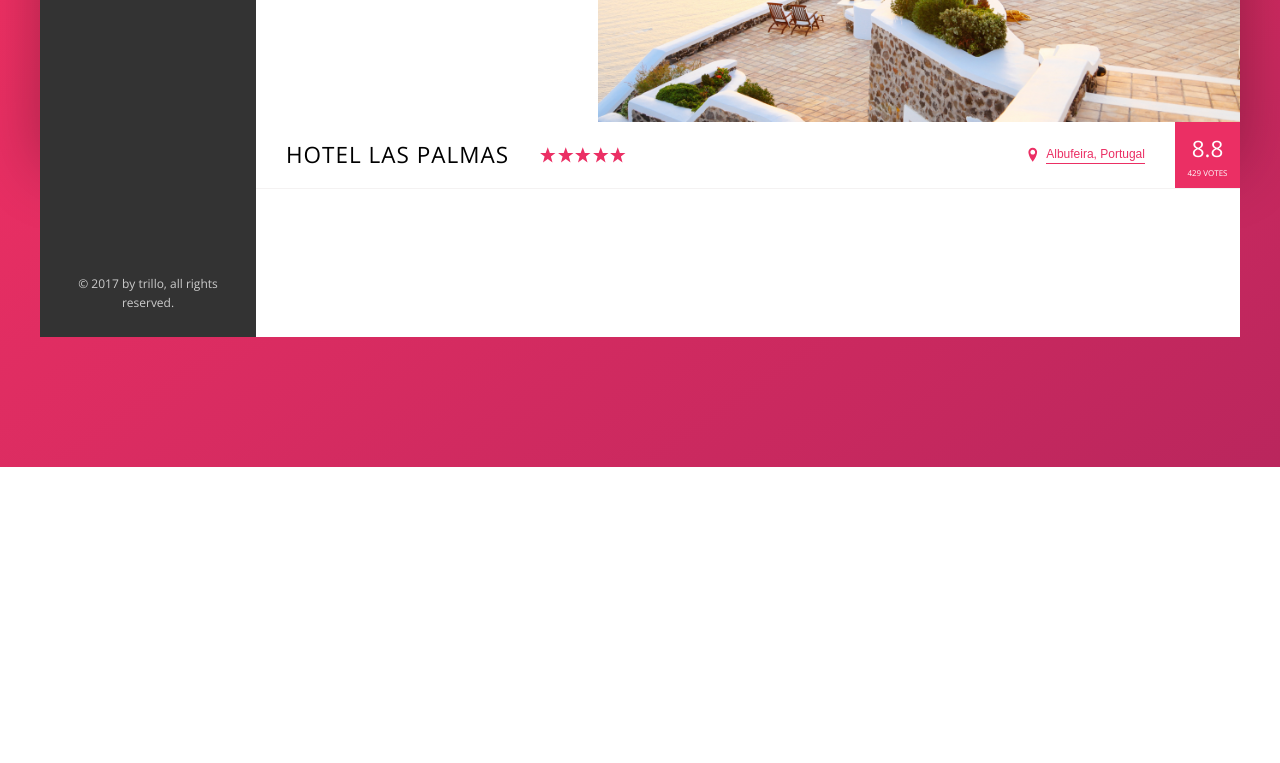
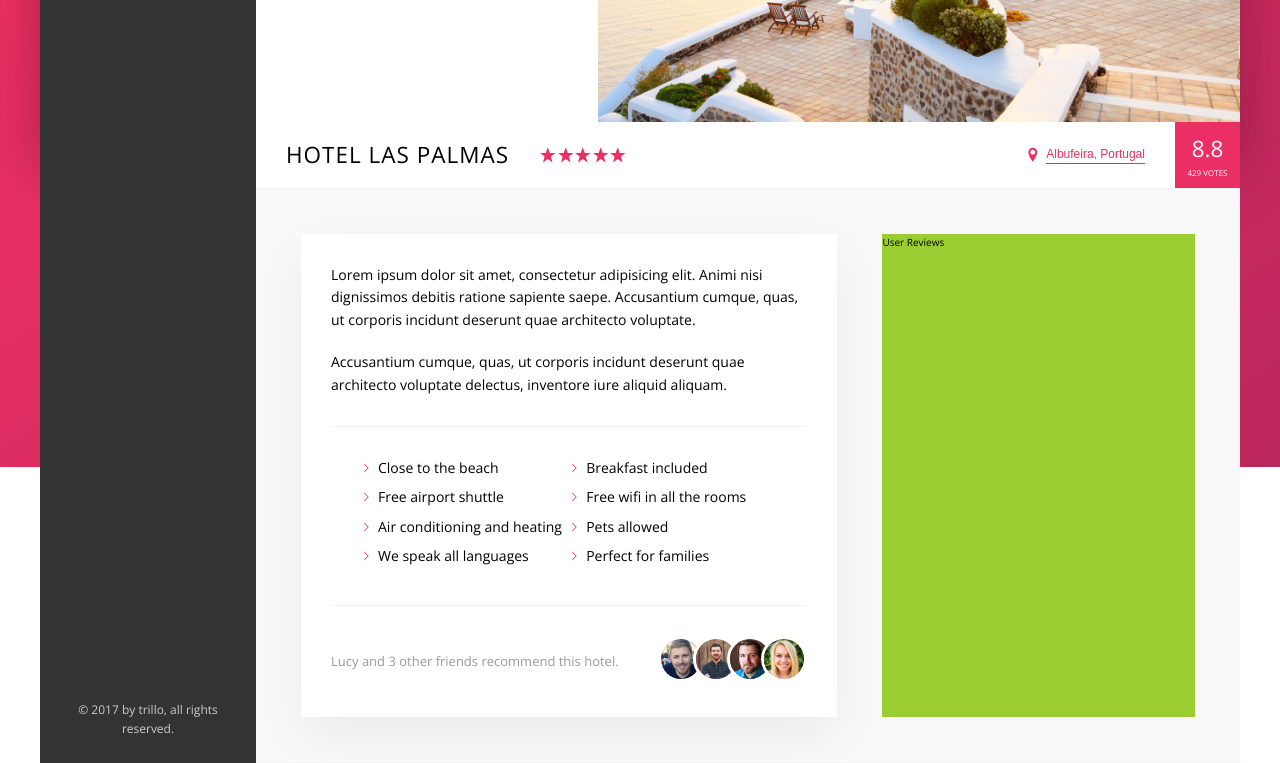
Before and after one commit to DaTaha317/Trillo, a website: page index.html in a window 1280 px wide. Shown: the part 413-1176 px from the top of the page. Before the commit the page ends 880 px from the top, so only its background shows below. Drawn offline with nearby package versions, Linux system fonts and the light colour scheme.

Commit message:
Description Section

```diff
--- a/index.html
+++ b/index.html
@@ -158,6 +158,64 @@
               <div class="overview__rating-count">429 votes</div>
             </div>
           </div>
+
+          <div class="detail">
+            <div class="description">
+              <p class="paragraph">
+                Lorem ipsum dolor sit amet, consectetur adipisicing elit. Animi
+                nisi dignissimos debitis ratione sapiente saepe. Accusantium
+                cumque, quas, ut corporis incidunt deserunt quae architecto
+                voluptate.
+              </p>
+
+              <p class="paragraph">
+                Accusantium cumque, quas, ut corporis incidunt deserunt quae
+                architecto voluptate delectus, inventore iure aliquid aliquam.
+              </p>
+
+              <ul class="list">
+                <li class="list__item">Close to the beach</li>
+                <li class="list__item">Breakfast included</li>
+                <li class="list__item">Free airport shuttle</li>
+                <li class="list__item">Free wifi in all the rooms</li>
+                <li class="list__item">Air conditioning and heating</li>
+                <li class="list__item">Pets allowed</li>
+                <li class="list__item">We speak all languages</li>
+                <li class="list__item">Perfect for families</li>
+              </ul>
+
+              <div class="recommend">
+                <p class="recommend__count">
+                  Lucy and 3 other friends recommend this hotel.
+                </p>
+
+                <div class="recommend__friends">
+                  <img
+                    src="img/user-3.jpg"
+                    alt="Friend 1"
+                    class="recommend__photo"
+                  />
+                  <img
+                    src="img/user-4.jpg"
+                    alt="Friend 2"
+                    class="recommend__photo"
+                  />
+                  <img
+                    src="img/user-5.jpg"
+                    alt="Friend 3"
+                    class="recommend__photo"
+                  />
+                  <img
+                    src="img/user-6.jpg"
+                    alt="Friend 4"
+                    class="recommend__photo"
+                  />
+                </div>
+              </div>
+            </div>
+
+            <div class="user-reviews">User Reviews</div>
+          </div>
         </main>
       </div>
     </div>
--- a/sass/_base.scss
+++ b/sass/_base.scss
@@ -15,6 +15,10 @@
 
   // SHADOW BOX
   --shadow-dark: 0 2rem 6rem rgba(0, 0, 0, 0.3);
+  --shadow-light: 0 2rem 5rem rgba(0, 0, 0, 0.06);
+
+  // Border
+  --line: 1px solid var(--color-grey-light-2);
 }
 
 * {
--- a/sass/_components.scss
+++ b/sass/_components.scss
@@ -206,7 +206,7 @@
 .overview {
   display: flex;
   align-items: center;
-  border-bottom: 1px solid var(--color-grey-light-2);
+  border-bottom: var(--line);
 
   &__heading {
     font-size: 2.25rem;
@@ -302,3 +302,74 @@
     box-shadow: none;
   }
 }
+
+// ####################################################
+// Paragraph
+.paragraph:not(:last-of-type) {
+  margin-bottom: 2rem;
+}
+
+// ####################################################
+// List
+.list {
+  list-style: none;
+  margin: 3rem 0;
+  padding: 3rem;
+  border-top: var(--line);
+  border-bottom: var(--line);
+
+  display: flex;
+  flex-wrap: wrap;
+
+  &__item {
+    flex: 0 0 50%;
+    margin-bottom: 0.7rem;
+  }
+
+  &__item::before {
+    content: "";
+    display: inline-block;
+    height: 1rem;
+    width: 1rem;
+    margin-right: 0.7rem;
+
+    // Older Browsers
+    // background-image: url(../img/chevron-thin-right.svg);
+    // background-size: cover;
+
+    // Newer browsers - Masks
+    background-color: var(--color-primary);
+    -webkit-mask-image: url(../img/chevron-thin-right.svg);
+    -webkit-mask-size: cover;
+    mask-size: cover;
+    mask-image: url(../img/chevron-thin-right.svg);
+  }
+}
+
+// ####################################################
+// Recommend
+.recommend {
+  font-size: 1.3rem;
+  color: var(--color-grey-dark-3);
+  display: flex;
+  align-items: center;
+
+  &__count {
+  }
+
+  &__friends {
+    margin-left: auto;
+  }
+
+  &__photo {
+    box-sizing: content-box;
+    height: 4rem;
+    width: 4rem;
+    border-radius: 50%;
+    border: 3px solid #fff;
+
+    &:not(:last-child) {
+      margin-right: -1.5rem;
+    }
+  }
+}
--- a/sass/_layout.scss
+++ b/sass/_layout.scss
@@ -9,7 +9,7 @@
 .header {
   height: 7rem;
   background-color: #fff;
-  border-bottom: 1px solid var(--color-grey-light-2);
+  border-bottom: var(--line);
 
   display: flex;
   justify-content: space-between;
@@ -32,8 +32,26 @@
 
 .hotel-view {
   background-color: #fff;
-
-  height: 60rem;
-
   flex: 1;
 }
+
+.detail {
+  display: flex;
+  padding: 4.5rem;
+  background-color: var(--color-grey-light-1);
+  border-bottom: var(--line);
+}
+
+.description {
+  font-size: 1.4rem;
+  background-color: #fff;
+  box-shadow: var(--shadow-light);
+  padding: 3rem;
+  flex: 0 0 60%;
+  margin-right: 4.5rem;
+}
+
+.user-reviews {
+  background-color: yellowgreen;
+  flex: 1;
+}
```
Also changed, not shown: css/style.css.
